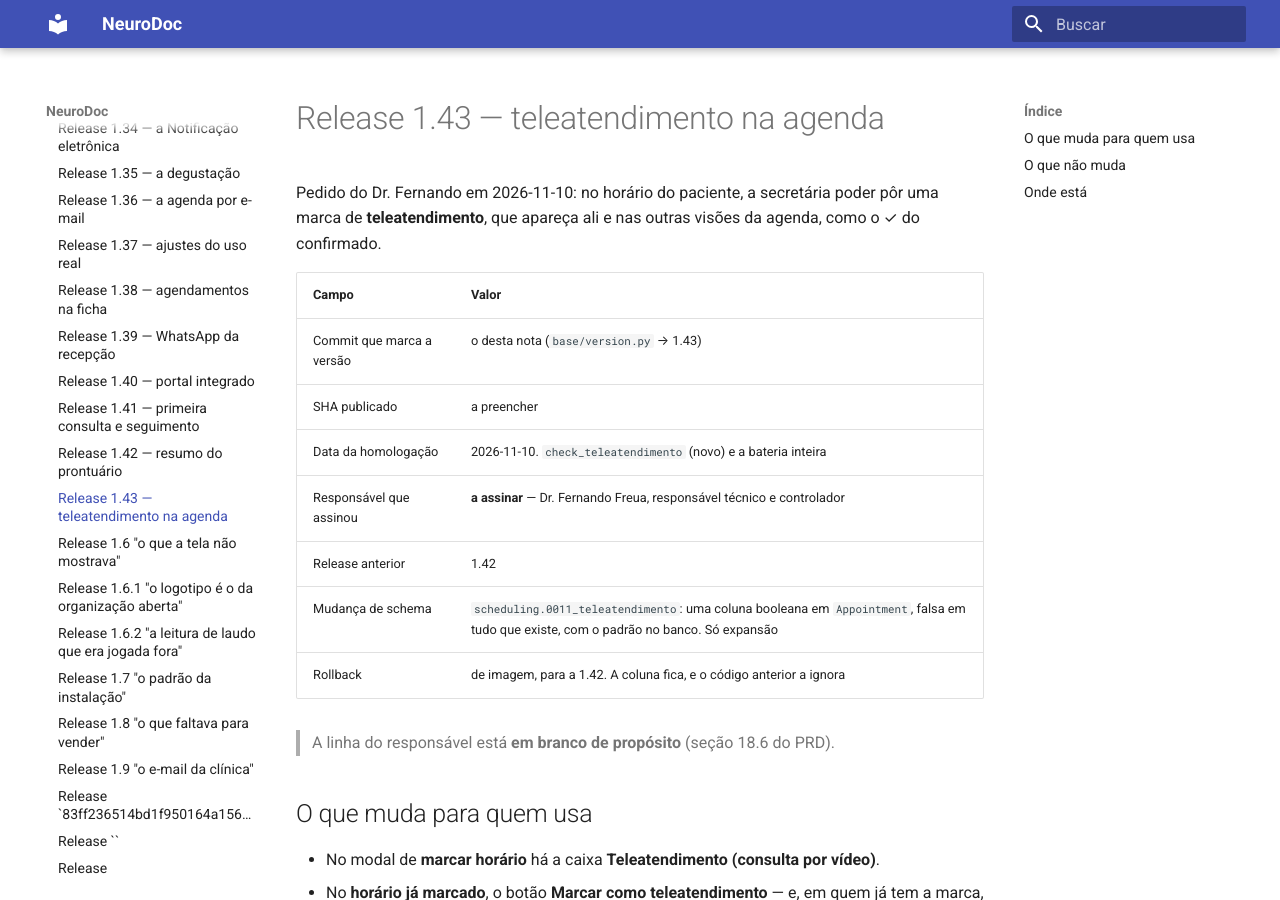
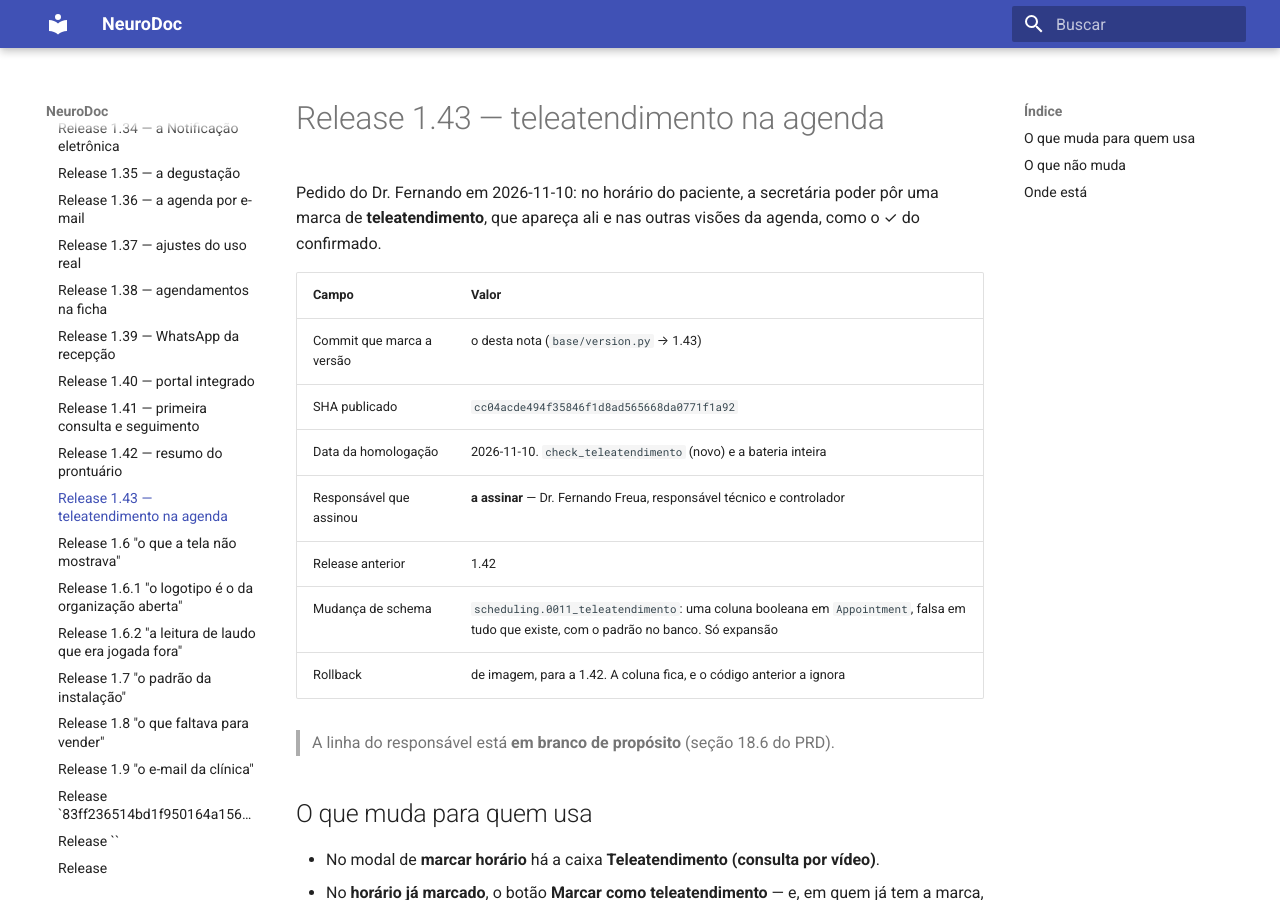
Before and after one commit to ffreua/neurodoc, an MkDocs documentation site: the page built from docs/releases/1.43-teleatendimento-na-agenda.md, in a window 1280 px wide and 900 px high. Built offline with MkDocs 1.6.1 and Material for MkDocs 9.7.7, drawn with Linux system fonts in a browser that asks for light colours.

Commit message:
1.43: o SHA publicado na nota da versão

```diff
--- a/docs/releases/1.43-teleatendimento-na-agenda.md
+++ b/docs/releases/1.43-teleatendimento-na-agenda.md
@@ -7,7 +7,7 @@
 | Campo | Valor |
 | --- | --- |
 | Commit que marca a versão | o desta nota (`base/version.py` → 1.43) |
-| SHA publicado | a preencher |
+| SHA publicado | `cc04acde494f35846f1d8ad565668da0771f1a92` |
 | Data da homologação | 2026-11-10. `check_teleatendimento` (novo) e a bateria inteira |
 | Responsável que assinou | **a assinar** — Dr. Fernando Freua, responsável técnico e controlador |
 | Release anterior | 1.42 |
```
